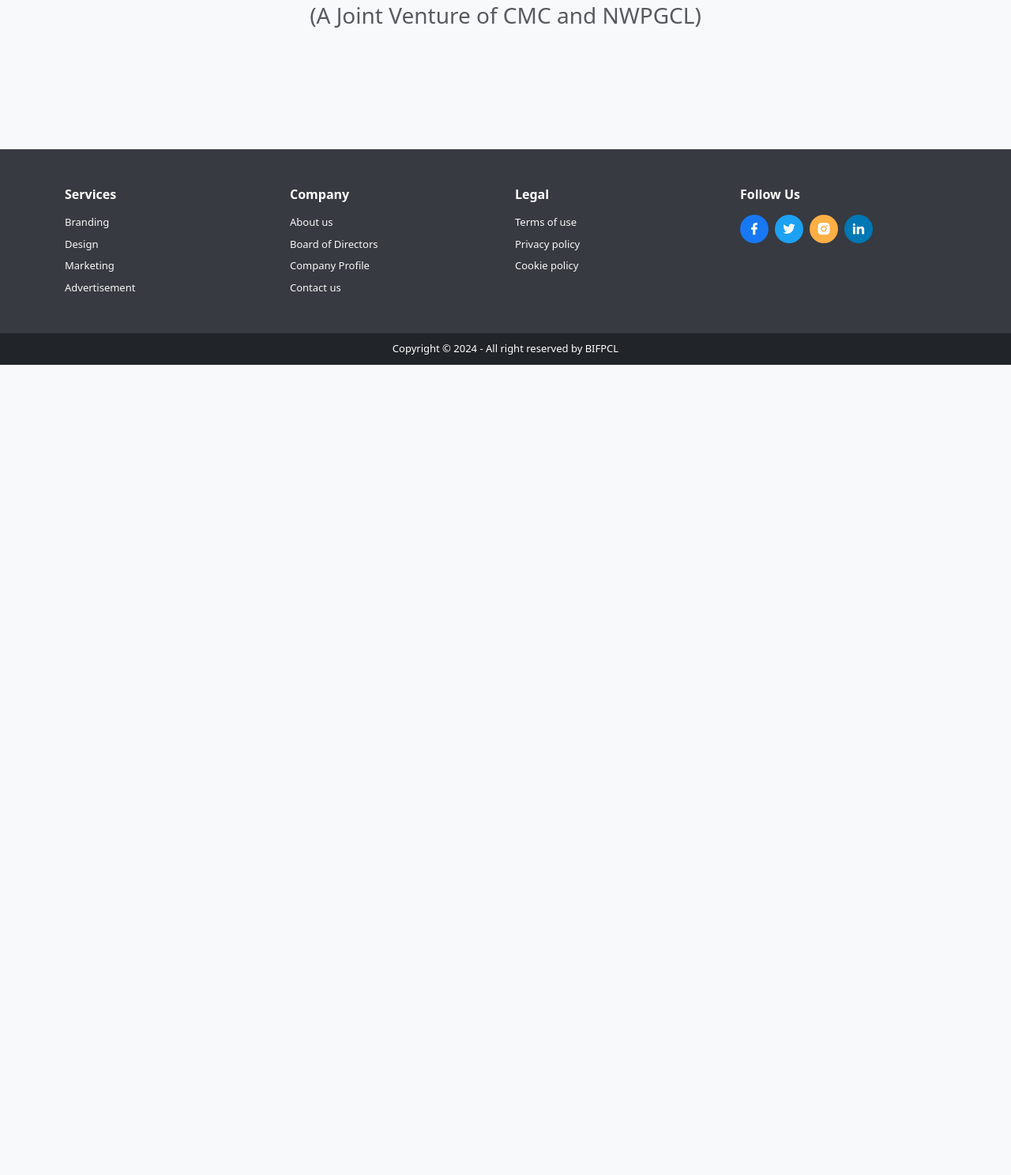
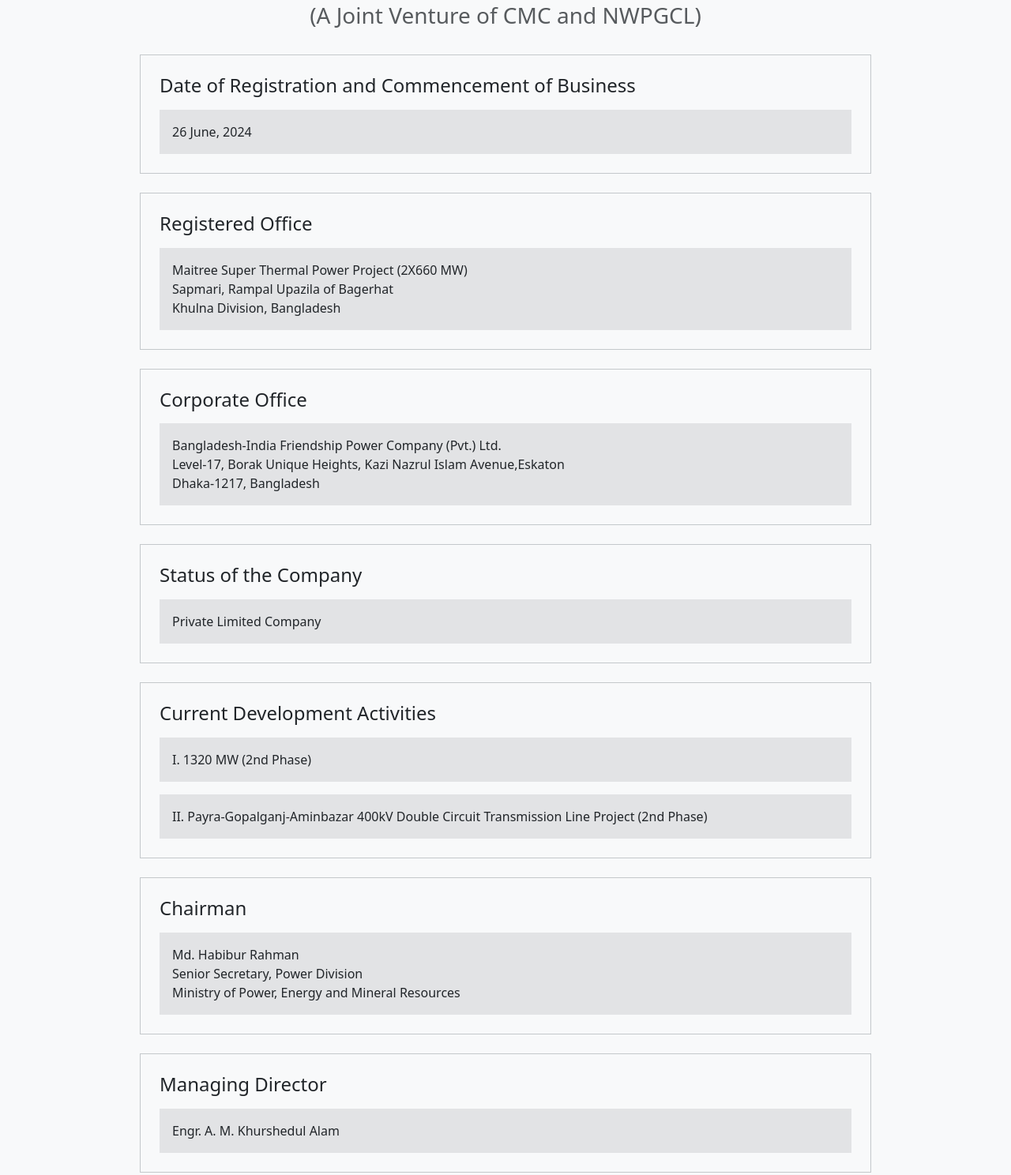
Before and after one commit to it27427/bifpcl, a plain HTML site: page company-profile.html in a window 1280 px wide. Shown: the part 451-1939 px from the top of the page at 79% size. Before the commit the page ends 913 px from the top, so only its background shows below. Drawn offline with Linux system fonts and the light colour scheme.

Commit message:
company-profile page completed

```diff
--- a/assets/css/main.css
+++ b/assets/css/main.css
@@ -293,6 +293,11 @@ select:focus {
   margin-inline: auto;
 }
 
+.infotext {
+  color: rgb(33, 37, 41);
+  font-size: 1rem;
+}
+
 @media screen and (max-width: 48rem) {
   .companyprofile .subtitle {
     font-size: 1rem;
--- a/company-profile.html
+++ b/company-profile.html
@@ -781,10 +781,175 @@
               (A Joint Venture of CMC and NWPGCL)
             </h3>
           </div>
-          <div class="col-lg-10 mx-lg-auto"></div>
-          <div class="col-lg-10 mx-lg-auto"></div>
-          <div class="col-lg-10 mx-lg-auto"></div>
-          <div class="col-lg-10 mx-lg-auto"></div>
+
+          <div class="col-lg-10 mx-lg-auto">
+            <div
+              class="border border-secondary-subtle p-4 d-flex flex-column gap-3"
+            >
+              <h4 class="mb-0">
+                Date of Registration and Commencement of Business
+              </h4>
+              <div class="px-3 py-3 bg-secondary-subtle">
+                <p class="mb-0 infotext">26 June, 2024</p>
+              </div>
+            </div>
+          </div>
+
+          <div class="col-lg-10 mx-lg-auto">
+            <div
+              class="border border-secondary-subtle p-4 d-flex flex-column gap-3"
+            >
+              <h4 class="mb-0">Registered Office</h4>
+
+              <div class="px-3 py-3 bg-secondary-subtle">
+                <p class="mb-0 infotext">
+                  Maitree Super Thermal Power Project (2X660 MW)
+                </p>
+                <p class="mb-0 infotext">Sapmari, Rampal Upazila of Bagerhat</p>
+                <p class="mb-0 infotext">Khulna Division, Bangladesh</p>
+              </div>
+            </div>
+          </div>
+
+          <div class="col-lg-10 mx-lg-auto">
+            <div
+              class="border border-secondary-subtle p-4 d-flex flex-column gap-3"
+            >
+              <h4 class="mb-0">Corporate Office</h4>
+
+              <div class="px-3 py-3 bg-secondary-subtle">
+                <p class="mb-0 infotext">
+                  Bangladesh-India Friendship Power Company (Pvt.) Ltd.
+                </p>
+                <p class="mb-0 infotext">
+                  Level-17, Borak Unique Heights, Kazi Nazrul Islam
+                  Avenue,Eskaton
+                </p>
+                <p class="mb-0 infotext">Dhaka-1217, Bangladesh</p>
+              </div>
+            </div>
+          </div>
+
+          <div class="col-lg-10 mx-lg-auto">
+            <div
+              class="border border-secondary-subtle p-4 d-flex flex-column gap-3"
+            >
+              <h4 class="mb-0">Status of the Company</h4>
+              <div class="px-3 py-3 bg-secondary-subtle">
+                <p class="mb-0 infotext">Private Limited Company</p>
+              </div>
+            </div>
+          </div>
+
+          <div class="col-lg-10 mx-lg-auto">
+            <div
+              class="border border-secondary-subtle p-4 d-flex flex-column gap-3"
+            >
+              <h4 class="mb-0">Current Development Activities</h4>
+
+              <div class="d-flex flex-column gap-3">
+                <div class="px-3 py-3 bg-secondary-subtle">
+                  <p class="mb-0 infotext">I. 1320 MW (2nd Phase)</p>
+                </div>
+
+                <div class="px-3 py-3 bg-secondary-subtle">
+                  <p class="mb-0 infotext">
+                    II. Payra-Gopalganj-Aminbazar 400kV Double Circuit
+                    Transmission Line Project (2nd Phase)
+                  </p>
+                </div>
+              </div>
+            </div>
+          </div>
+
+          <div class="col-lg-10 mx-lg-auto">
+            <div
+              class="border border-secondary-subtle p-4 d-flex flex-column gap-3"
+            >
+              <h4 class="mb-0">Chairman</h4>
+              <div class="px-3 py-3 bg-secondary-subtle">
+                <p class="mb-0 infotext">Md. Habibur Rahman</p>
+                <p class="mb-0 infotext">Senior Secretary, Power Division</p>
+                <p class="mb-0 infotext">
+                  Ministry of Power, Energy and Mineral Resources
+                </p>
+              </div>
+            </div>
+          </div>
+
+          <div class="col-lg-10 mx-lg-auto">
+            <div
+              class="border border-secondary-subtle p-4 d-flex flex-column gap-3"
+            >
+              <h4 class="mb-0">Managing Director</h4>
+              <div class="px-3 py-3 bg-secondary-subtle">
+                <p class="mb-0 infotext">Engr. A. M. Khurshedul Alam</p>
+              </div>
+            </div>
+          </div>
+
+          <div class="col-lg-10 mx-lg-auto">
+            <div
+              class="border border-secondary-subtle p-4 d-flex flex-column gap-3"
+            >
+              <h4 class="mb-0">Company Secretary</h4>
+              <div class="px-3 py-3 bg-secondary-subtle">
+                <p class="mb-0 infotext">Md. Anamul Haque</p>
+              </div>
+            </div>
+          </div>
+
+          <div class="col-lg-10 mx-lg-auto">
+            <div
+              class="border border-secondary-subtle p-4 d-flex flex-column gap-3"
+            >
+              <h4 class="mb-0">Auditors</h4>
+              <div class="px-3 py-3 bg-secondary-subtle">
+                <p class="mb-0 infotext">Nurul Faruk Hasan & Co</p>
+                <p class="mb-0 infotext">(Deloitte Bangladesh)</p>
+              </div>
+            </div>
+          </div>
+
+          <div class="col-lg-10 mx-lg-auto">
+            <div
+              class="border border-secondary-subtle p-4 d-flex flex-column gap-3"
+            >
+              <h4 class="mb-0">Bankers</h4>
+
+              <div class="d-flex flex-column gap-3">
+                <div class="px-3 py-3 bg-secondary-subtle">
+                  <p class="mb-0 infotext">Sonali Bank Limited</p>
+                </div>
+
+                <div class="px-3 py-3 bg-secondary-subtle">
+                  <p class="mb-0 infotext">Agrani Bank Limited</p>
+                </div>
+              </div>
+            </div>
+          </div>
+
+          <div class="col-lg-10 mx-lg-auto">
+            <div
+              class="border border-secondary-subtle p-4 d-flex flex-column gap-3"
+            >
+              <h4 class="mb-0">E-mail Address</h4>
+              <div class="px-3 py-3 bg-secondary-subtle">
+                <p class="mb-0 infotext">admin@bifpcl.com</p>
+              </div>
+            </div>
+          </div>
+
+          <div class="col-lg-10 mx-lg-auto">
+            <div
+              class="border border-secondary-subtle p-4 d-flex flex-column gap-3"
+            >
+              <h4 class="mb-0">Web site</h4>
+              <div class="px-3 py-3 bg-secondary-subtle">
+                <p class="mb-0 infotext">www.bifpcl.com</p>
+              </div>
+            </div>
+          </div>
         </div>
       </div>
     </main>
```
